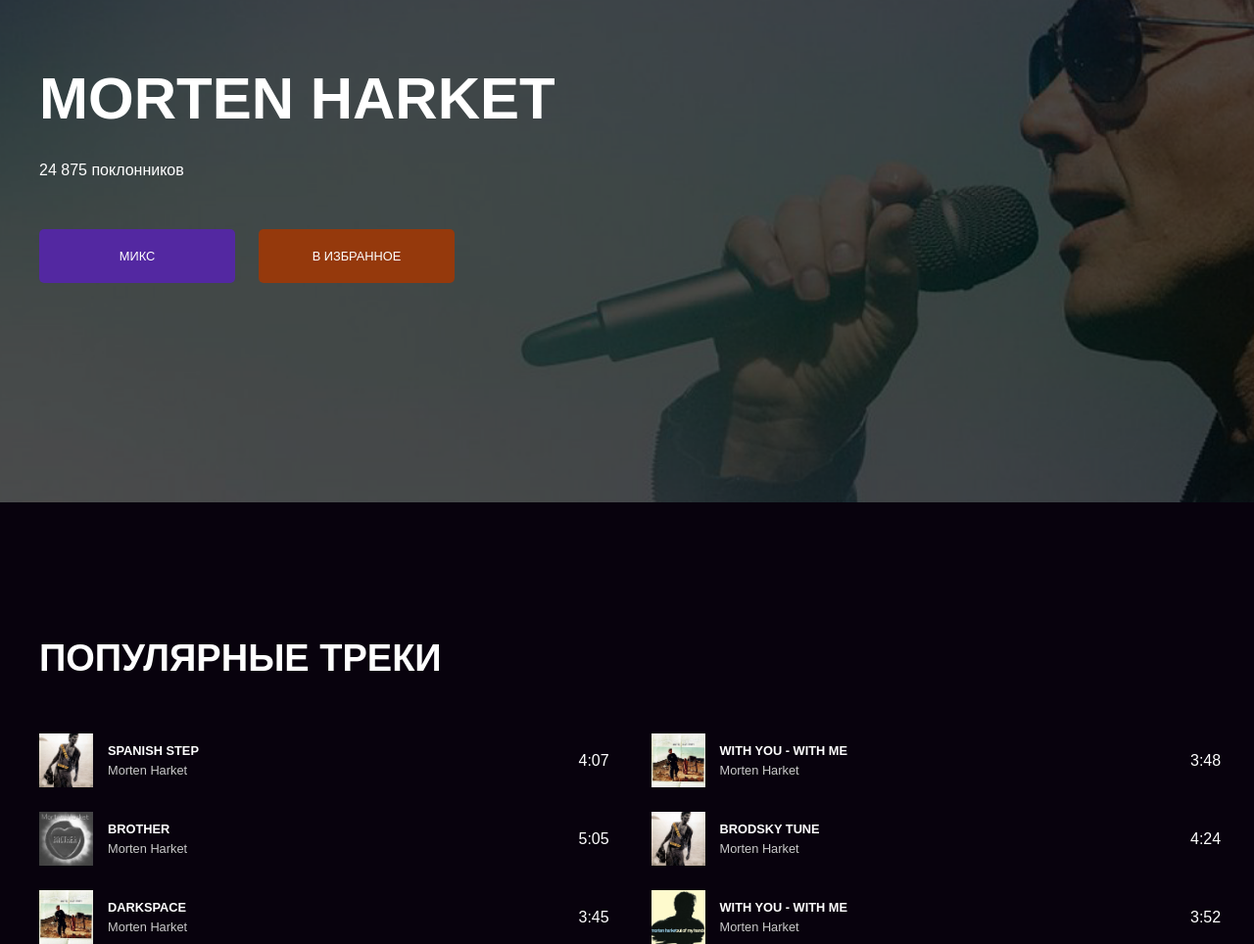
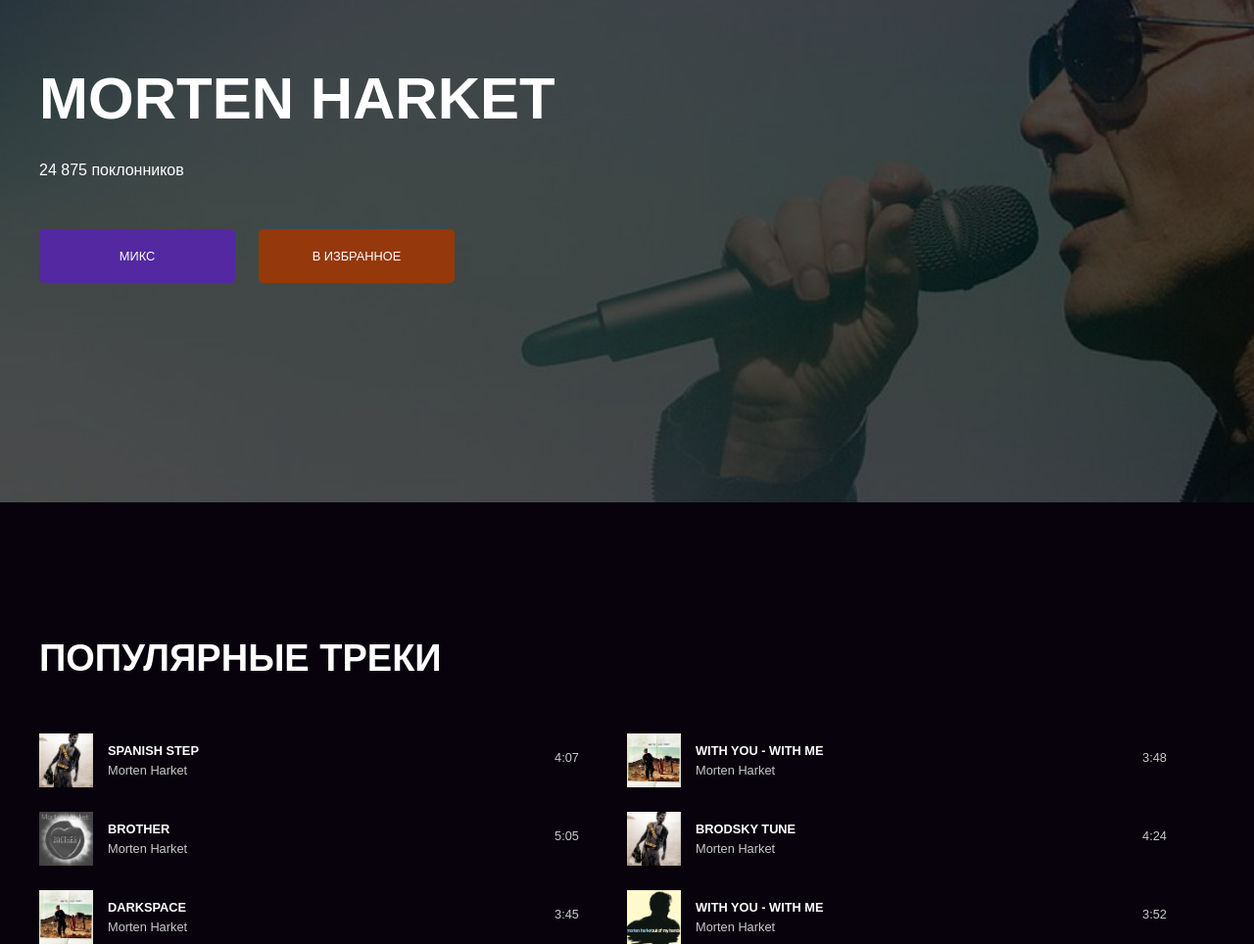
Before and after one commit to DropDen/layout-designer-project-56, a website: page src/artist.html in a window 1280 px wide. Shown: the part 194-1158 px from the top of the page at 98% size. Drawn offline with Linux system fonts and the light colour scheme.

Commit message:
artistPage2

```diff
--- a/src/css/page-two.scss
+++ b/src/css/page-two.scss
@@ -2,7 +2,7 @@
   padding-top: 100px;
 
   & h2 {
-    text-align: center;
+    text-align: left;
     margin-bottom: 48px;
   }
 }
@@ -16,7 +16,7 @@
   display: grid;
   grid-template-areas: "pic txt time" "pic txt time";
   grid-template-rows: repeat(2, 27.5px);
-  grid-template-columns: 55px 1fr 25px;
+  grid-template-columns: 55px 1fr 55px;
   grid-column-gap: 15px;
 }
 
@@ -52,6 +52,9 @@
 }
 .txt-track-time {
   grid-area: time;
+  font-size: 12.8px;
+  color: $text-grey;
+  text-align: right;
 }
 
 .popular-track{
@@ -62,14 +65,12 @@
 
 @media (min-width : 1240px) {
   #page-popular-track {
-    & h2 {
-      text-align: left;
-    }
 
     & .tracks-grid {
       grid-template-columns: repeat(2, 1fr);
       grid-template-rows: repeat(3,55px);
-      grid-column-gap: 49px;
+      column-gap: 49px;
+      padding-right: 49px;
 
     }
   }
```
Also changed, not shown: src/css/apps.css, 1 other file.
